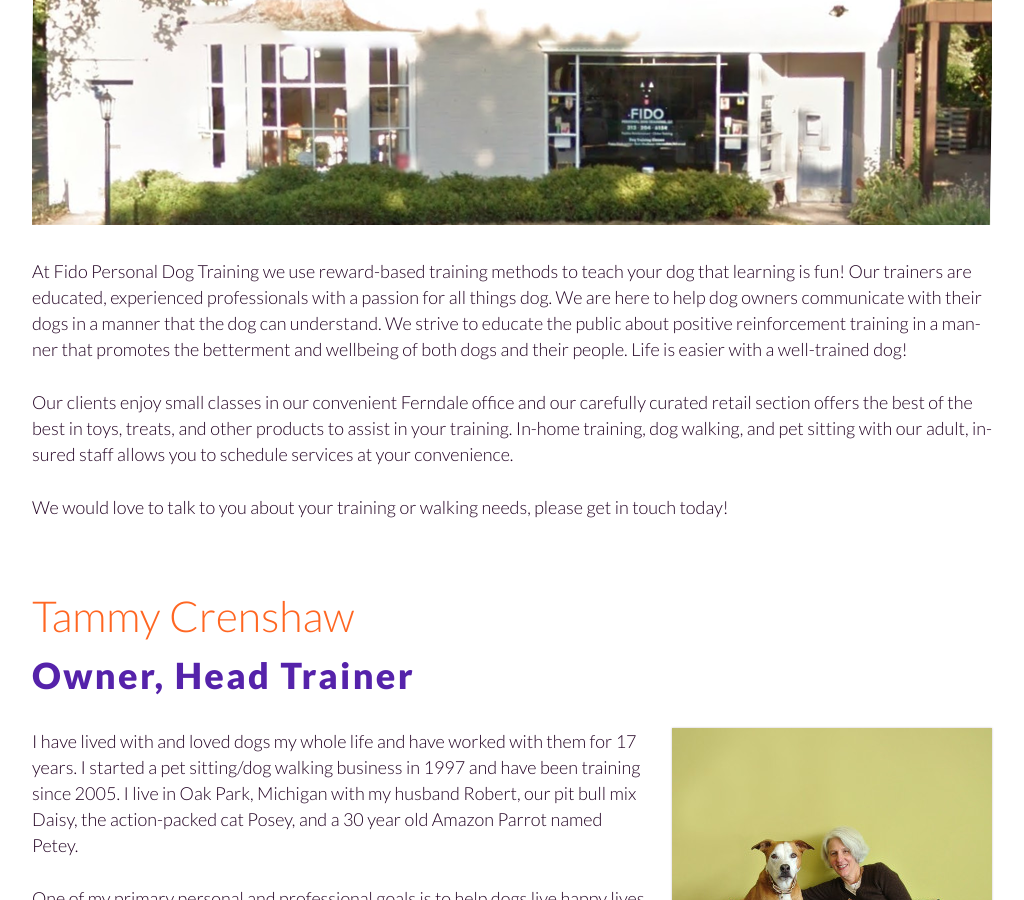
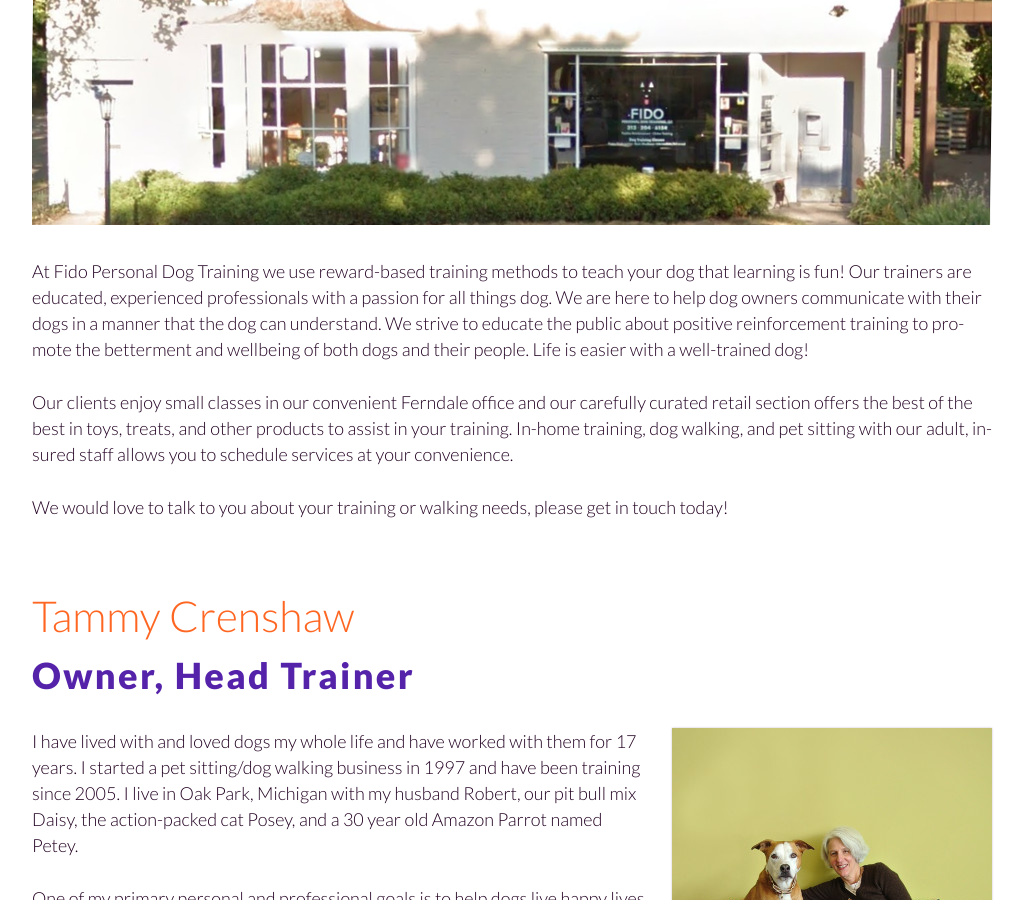
Before and after one commit to fidodogtraining/fidodogtraining.github.io, a Jekyll site: the page built from _autopages/about.md, in a window 1280 px wide and 900 px high, scrolled down 385 px. Shown: the whole window, without its empty margins (128-1152 px from the left). Built offline with Jekyll 4.4.1, drawn with Linux system fonts in a browser that asks for light colours.

Commit message:
Update about.md

```diff
--- a/_autopages/about.md
+++ b/_autopages/about.md
@@ -9,8 +9,8 @@
 At Fido Personal Dog Training we use reward-based training methods to teach your dog that learning is fun! Our
 trainers are educated, experienced professionals with a passion for all things dog. We are here to help
 dog owners communicate with their dogs in a manner that the dog can understand. We strive to
-educate the public about positive reinforcement training in a manner that promotes the betterment and
-wellbeing of both dogs and their people. Life is easier with a well-trained dog!
+educate the public about positive reinforcement training to promote the betterment and wellbeing of both dogs and
+their people. Life is easier with a well-trained dog!
 
 Our clients enjoy small classes in our convenient Ferndale office and our carefully curated retail section offers
 the best of the best in toys, treats, and other products to assist in your training. In-home training, dog walking,
```
